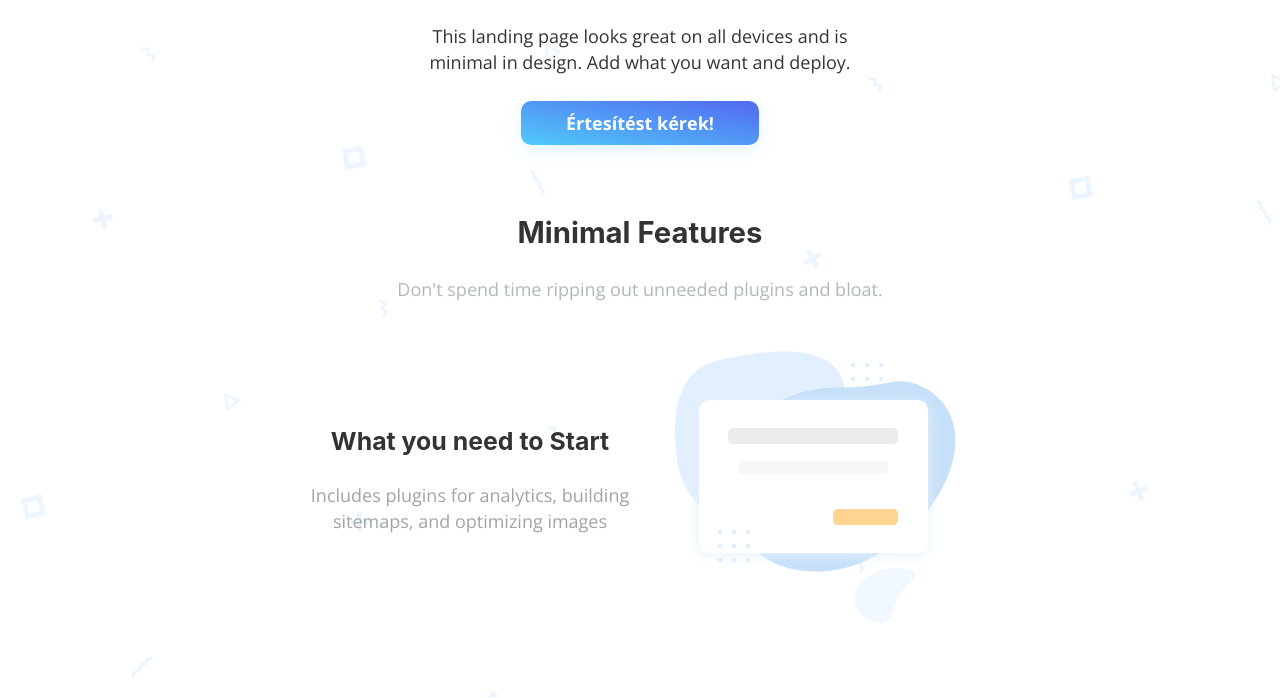
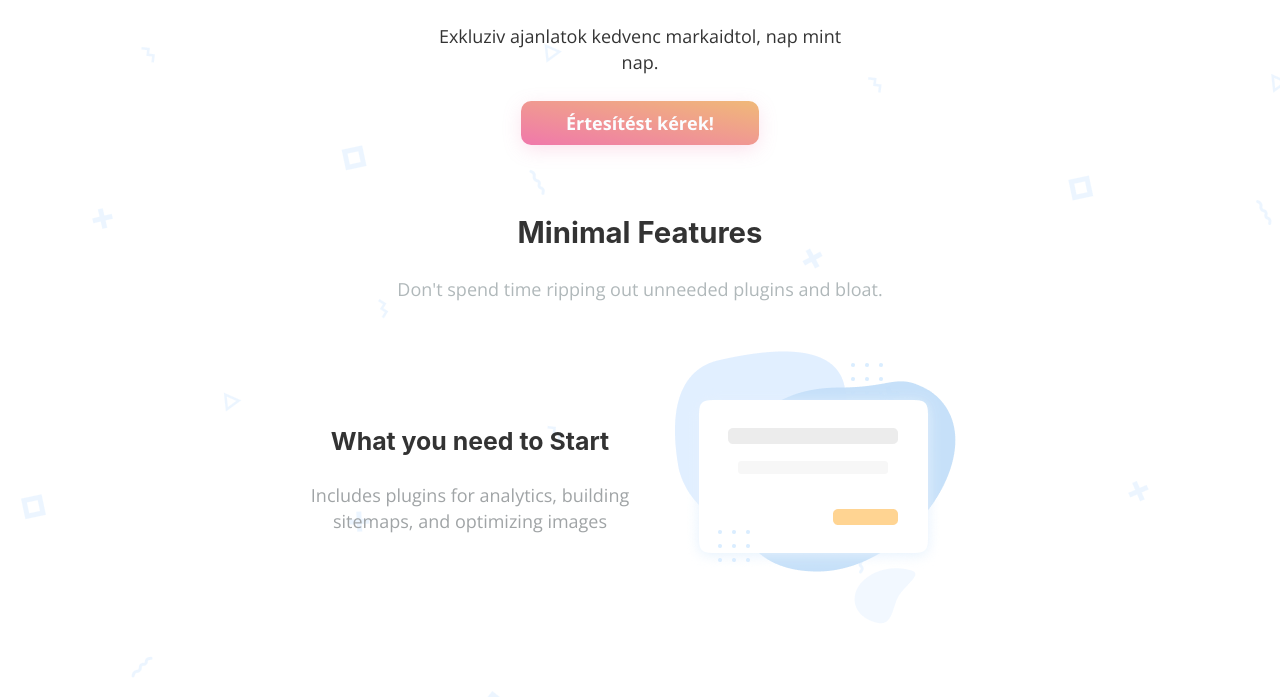
Before and after one commit to heyitsbalazs/daybyday.hu, a Gatsby site: page / in a window 1280 px wide. Shown: the part 103-801 px from the top of the page. Built offline with nearby package versions, Linux system fonts and the light colour scheme; Gatsby itself is replaced by a stand-in of ours.

Commit message:
Gomb szin

```diff
--- a/src/components/hero.js
+++ b/src/components/hero.js
@@ -27,8 +27,7 @@ const Header = ({ siteTitle }) => (
         />
         <img src={ Logo } alt={ 'logo' } />
         <p style={ { textAlign: 'center', maxWidth: 440 } }>
-            This landing page looks great on all devices and is minimal in design. Add
-            what you want and deploy.
+            Exkluziv ajanlatok kedvenc markaidtol, nap mint nap.
         </p>
         <Button>Értesítést kérek!</Button>
     </div>
--- a/src/styles/button.css
+++ b/src/styles/button.css
@@ -1,8 +1,8 @@
 button {
-  box-shadow: 0px 5px 20px -2px rgba(121, 211, 255, 0.25);
+  box-shadow: 0px 5px 20px -2px rgba(240, 120, 171, 0.25);
   transition: all 0.5s ease-in-out;
 }
 
 button:hover {
-  box-shadow: 0px 5px 20px -2px rgba(121, 211, 255, 0.75);
+  box-shadow: 0px 5px 20px -2px rgba(240, 120, 171, 0.75);
 }
--- a/src/styles/constants.js
+++ b/src/styles/constants.js
@@ -5,10 +5,12 @@ export const COLORS = {
   gray: "#A0A4A6",
   babyBlue: "#50CAF9",
   blue: "#5368f1",
+  pink: "#F078AB",
+  orange: "#F0B978",
 }
 
-export const GRADIENT = `linear-gradient(to top right, ${COLORS.babyBlue}, ${
-  COLORS.blue
+export const GRADIENT = `linear-gradient(to top right, ${COLORS.pink}, ${
+  COLORS.orange
 })`
 
 export const BORDER_RADIUS = "10px"
```
